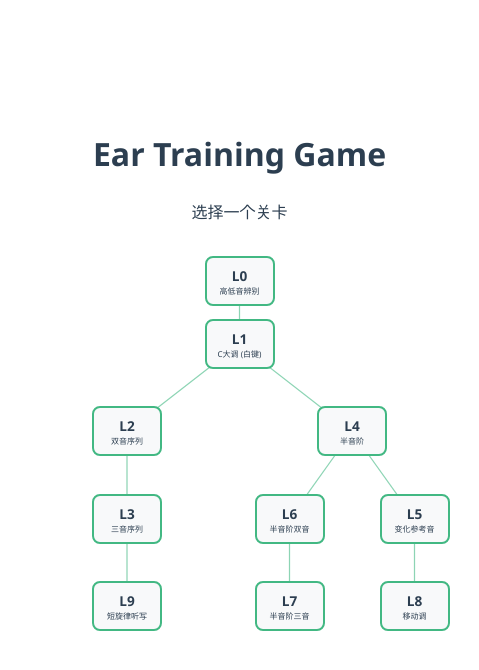
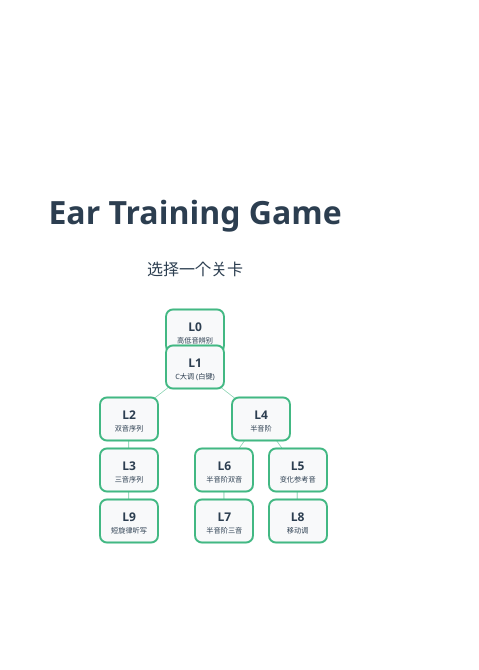
Before and after one commit to bunny-house/ear_training, a Vue app: page / in a window 390 px wide. Shown: the top 670 px of the page, 479 px wide, since content can reach past the window. Built offline with nearby package versions, Linux system fonts and the light colour scheme.

Commit message:
fix：响应式

```diff
--- a/src/components/EarTrainingGame.vue
+++ b/src/components/EarTrainingGame.vue
@@ -636,6 +636,25 @@ onUnmounted(() => {
   color: var(--text-main);
 }
 
+/* 响应式边距 */
+@media (max-width: 900px) {
+  .game-container {
+    padding: 15px;
+  }
+}
+
+@media (max-width: 600px) {
+  .game-container {
+    padding: 8px;
+  }
+}
+
+@media (max-width: 480px) {
+  .game-container {
+    padding: 0px;
+  }
+}
+
 /* Menu */
 .menu {
   margin-top: 40px;
--- a/src/components/LevelMap.vue
+++ b/src/components/LevelMap.vue
@@ -5,74 +5,74 @@
       <g class="connections">
         <!-- 0 -> 1 -->
         <line
-          :x1="getNodePosition(0).x"
-          :y1="getNodePosition(0).y"
-          :x2="getNodePosition(1).x"
-          :y2="getNodePosition(1).y"
+          :x1="getScaledNodePosition(0).x"
+          :y1="getScaledNodePosition(0).y"
+          :x2="getScaledNodePosition(1).x"
+          :y2="getScaledNodePosition(1).y"
           :class="['connection-line', { 'unlocked-path': isUnlocked(1) }]"
         />
         <!-- 1 -> 2 -->
         <line
-          :x1="getNodePosition(1).x"
-          :y1="getNodePosition(1).y"
-          :x2="getNodePosition(2).x"
-          :y2="getNodePosition(2).y"
+          :x1="getScaledNodePosition(1).x"
+          :y1="getScaledNodePosition(1).y"
+          :x2="getScaledNodePosition(2).x"
+          :y2="getScaledNodePosition(2).y"
           :class="['connection-line', { 'unlocked-path': isUnlocked(2) }]"
         />
         <!-- 2 -> 3 -->
         <line
-          :x1="getNodePosition(2).x"
-          :y1="getNodePosition(2).y"
-          :x2="getNodePosition(3).x"
-          :y2="getNodePosition(3).y"
+          :x1="getScaledNodePosition(2).x"
+          :y1="getScaledNodePosition(2).y"
+          :x2="getScaledNodePosition(3).x"
+          :y2="getScaledNodePosition(3).y"
           :class="['connection-line', { 'unlocked-path': isUnlocked(3) }]"
         />
         <!-- 3 -> 9 -->
         <line
-          :x1="getNodePosition(3).x"
-          :y1="getNodePosition(3).y"
-          :x2="getNodePosition(9).x"
-          :y2="getNodePosition(9).y"
+          :x1="getScaledNodePosition(3).x"
+          :y1="getScaledNodePosition(3).y"
+          :x2="getScaledNodePosition(9).x"
+          :y2="getScaledNodePosition(9).y"
           :class="['connection-line', { 'unlocked-path': isUnlocked(9) }]"
         />
         <!-- 1 -> 4 -->
         <line
-          :x1="getNodePosition(1).x"
-          :y1="getNodePosition(1).y"
-          :x2="getNodePosition(4).x"
-          :y2="getNodePosition(4).y"
+          :x1="getScaledNodePosition(1).x"
+          :y1="getScaledNodePosition(1).y"
+          :x2="getScaledNodePosition(4).x"
+          :y2="getScaledNodePosition(4).y"
           :class="['connection-line', { 'unlocked-path': isUnlocked(4) }]"
         />
         <!-- 4 -> 6 -->
         <line
-          :x1="getNodePosition(4).x"
-          :y1="getNodePosition(4).y"
-          :x2="getNodePosition(6).x"
-          :y2="getNodePosition(6).y"
+          :x1="getScaledNodePosition(4).x"
+          :y1="getScaledNodePosition(4).y"
+          :x2="getScaledNodePosition(6).x"
+          :y2="getScaledNodePosition(6).y"
           :class="['connection-line', { 'unlocked-path': isUnlocked(6) }]"
         />
         <!-- 6 -> 7 -->
         <line
-          :x1="getNodePosition(6).x"
-          :y1="getNodePosition(6).y"
-          :x2="getNodePosition(7).x"
-          :y2="getNodePosition(7).y"
+          :x1="getScaledNodePosition(6).x"
+          :y1="getScaledNodePosition(6).y"
+          :x2="getScaledNodePosition(7).x"
+          :y2="getScaledNodePosition(7).y"
           :class="['connection-line', { 'unlocked-path': isUnlocked(7) }]"
         />
         <!-- 4 -> 5 -->
         <line
-          :x1="getNodePosition(4).x"
-          :y1="getNodePosition(4).y"
-          :x2="getNodePosition(5).x"
-          :y2="getNodePosition(5).y"
+          :x1="getScaledNodePosition(4).x"
+          :y1="getScaledNodePosition(4).y"
+          :x2="getScaledNodePosition(5).x"
+          :y2="getScaledNodePosition(5).y"
           :class="['connection-line', { 'unlocked-path': isUnlocked(5) }]"
         />
         <!-- 5 -> 8 -->
         <line
-          :x1="getNodePosition(5).x"
-          :y1="getNodePosition(5).y"
-          :x2="getNodePosition(8).x"
-          :y2="getNodePosition(8).y"
+          :x1="getScaledNodePosition(5).x"
+          :y1="getScaledNodePosition(5).y"
+          :x2="getScaledNodePosition(8).x"
+          :y2="getScaledNodePosition(8).y"
           :class="['connection-line', { 'unlocked-path': isUnlocked(8) }]"
         />
       </g>
@@ -103,7 +103,7 @@
 </template>
 
 <script setup>
-import { computed } from 'vue';
+import { computed, ref, onMounted, onUnmounted } from 'vue';
 import { LEVELS } from '../utils/levels';
 
 const props = defineProps({
@@ -146,8 +146,43 @@ const getNodePosition = (levelId) => {
   return nodePositions[levelId] || { x: 0, y: 0 };
 };
 
+// 响应式窗口宽度
+const windowWidth = ref(typeof window !== 'undefined' ? window.innerWidth : 1200);
+
+// 响应式缩放因子
+const scaleFactor = computed(() => {
+  const width = windowWidth.value;
+  if (width <= 600) return 0.75;  // 小屏幕缩小25%
+  if (width <= 900) return 0.85;  // 中等屏幕缩小15%
+  return 1;  // 大屏幕保持原样
+});
+
+// 获取缩放后的节点位置（用于 SVG 连线）
+const getScaledNodePosition = (levelId) => {
+  const pos = getNodePosition(levelId);
+  const scale = scaleFactor.value;
+  // 以中心点 (300, 60) 为基准进行缩放
+  return {
+    x: 300 + (pos.x - 300) * scale,
+    y: 60 + (pos.y - 60) * scale
+  };
+};
+
+// 监听窗口大小变化
+const handleResize = () => {
+  windowWidth.value = window.innerWidth;
+};
+
+onMounted(() => {
+  window.addEventListener('resize', handleResize);
+});
+
+onUnmounted(() => {
+  window.removeEventListener('resize', handleResize);
+});
+
 const getNodeStyle = (levelId) => {
-  const pos = getNodePosition(levelId);
+  const pos = getScaledNodePosition(levelId);
   // 将绝对坐标转换为百分比（基于 600x800）
   return {
     left: `${(pos.x / 600) * 100}%`,
@@ -180,6 +215,31 @@ const handleNodeClick = (levelId) => {
   margin: 10px auto;
   aspect-ratio: 3 / 4;
   min-height: 600px;
+}
+
+/* 响应式 level-map 大小 */
+@media (max-width: 900px) {
+  .level-map {
+    max-width: 500px;
+    min-height: 500px;
+    margin: 8px auto;
+  }
+}
+
+@media (max-width: 600px) {
+  .level-map {
+    max-width: 400px;
+    min-height: 400px;
+    margin: 6px auto;
+  }
+}
+
+@media (max-width: 480px) {
+  .level-map {
+    max-width: 100%;
+    min-height: 350px;
+    margin: 4px auto;
+  }
 }
 
 .map-svg {
@@ -283,10 +343,6 @@ const handleNodeClick = (levelId) => {
 }
 
 @media (max-width: 600px) {
-  .level-map {
-    min-height: 500px;
-  }
-
   .level-node {
     width: 70px;
     height: 50px;
@@ -302,4 +358,21 @@ const handleNodeClick = (levelId) => {
     font-size: 0.5rem;
   }
 }
+
+@media (max-width: 480px) {
+  .level-node {
+    width: 60px;
+    height: 45px;
+    padding: 3px;
+  }
+
+  .node-number {
+    font-size: 0.75rem;
+    margin-bottom: 1px;
+  }
+
+  .node-name {
+    font-size: 0.45rem;
+  }
+}
 </style>
--- a/src/style.css
+++ b/src/style.css
@@ -54,6 +54,25 @@ body {
   margin: 0 auto;
   padding: 2rem;
   text-align: center;
+}
+
+/* 响应式边距 */
+@media (max-width: 900px) {
+  #app {
+    padding: 1.5rem;
+  }
+}
+
+@media (max-width: 600px) {
+  #app {
+    padding: 1rem;
+  }
+}
+
+@media (max-width: 480px) {
+  #app {
+    padding: 0.75rem;
+  }
 }
 
 button {
```
